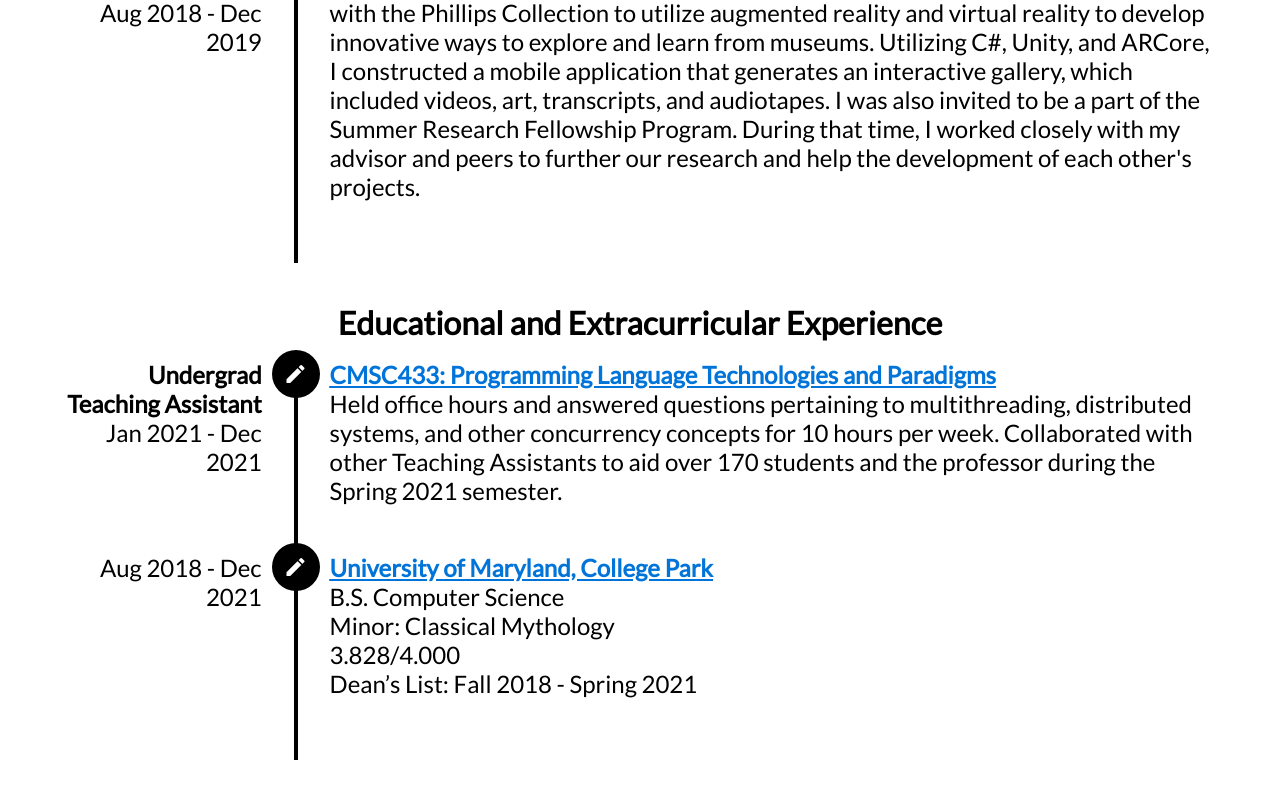
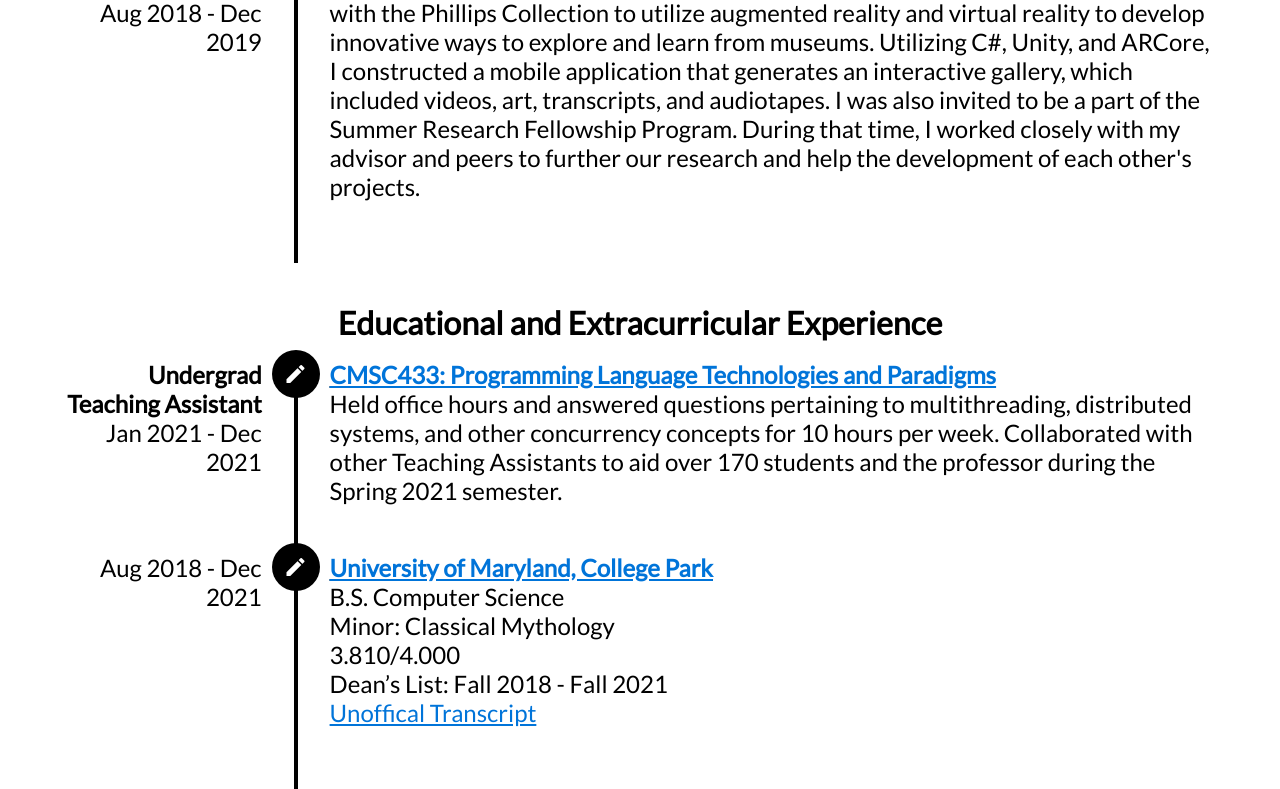
Before and after one commit to mtian725/merricktian.github.io, a React (Create React App) app: page /Career in a window 1280 px wide. Shown: the part 739-1528 px from the top of the page. Before the commit the page ends 1499 px from the top, so only its background shows below. Built offline with nearby package versions, Linux system fonts and the light colour scheme.

Commit message:
feat: added transcript and updated resume

```diff
--- a/src/career/career.scss
+++ b/src/career/career.scss
@@ -68,6 +68,7 @@
       color: white;
       text-align: center;
       line-height: 48px;
+      cursor: default;
     }
 
     .org {
@@ -92,6 +93,13 @@
       position: relative;
       // -48px for the circle and -14.5px for half org/description height
       top: -62.5px;
+      a {
+        color: #0074d9;
+
+        &:hover {
+          color: black;
+        }
+      }
     }
   }
 }
--- a/src/career/career.tsx
+++ b/src/career/career.tsx
@@ -1,4 +1,5 @@
 import { professionalExperience, academicExperience } from "./careerData";
+import TranscriptComponent from "./transcriptComponent.js";
 
 import "./career.scss";
 
@@ -104,6 +105,7 @@
                 <div>{item.uniData?.minor}</div>
                 <div>{item.uniData?.gpa}</div>
                 <div>{item.uniData?.achievements}</div>
+                <TranscriptComponent />
               </div>
             )}
           </div>
--- a/src/career/careerData.tsx
+++ b/src/career/careerData.tsx
@@ -76,8 +76,8 @@
     uniData: {
       major: "B.S. Computer Science",
       minor: "Minor: Classical Mythology",
-      gpa: "3.828/4.000",
-      achievements: "Dean’s List: Fall 2018 - Spring 2021",
+      gpa: "3.810/4.000",
+      achievements: "Dean’s List: Fall 2018 - Fall 2021",
     },
   },
 ];
--- /dev/null
+++ b/src/career/transcriptComponent.js
@@ -0,0 +1,11 @@
+import Transcript from "../images/Testudo - Unofficial Transcript.pdf";
+
+export default function TranscriptComponent() {
+  return (
+    <div>
+      <a href={Transcript} target="_blank" rel="noreferrer">
+        Unoffical Transcript
+      </a>
+    </div>
+  );
+}
--- a/src/home/home.tsx
+++ b/src/home/home.tsx
@@ -21,8 +21,8 @@
         <div className="name">Hey There!</div>
         <div className="name">I'm Merrick Tian</div>
         <div className="intro">
-          A programmer, a software engineer, a web developer, and responsible
-          for many silly projects
+          A aspiring fullstack developer, and responsible for many silly
+          projects
         </div>
 
         <div className="home-line"></div>
```
Also changed, not shown: public/manifest.json, 2 other files (tests, documents, lock files or other folders).
